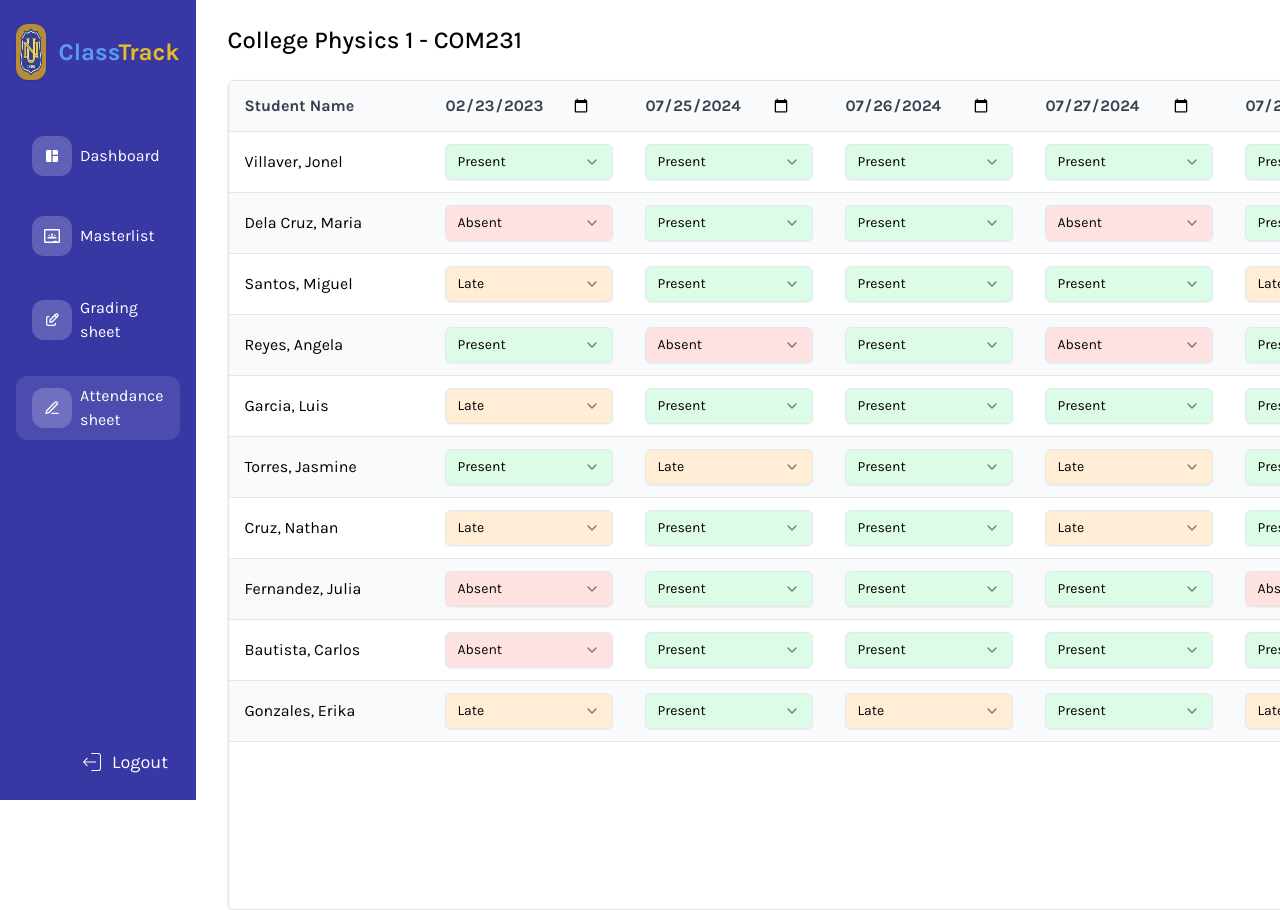
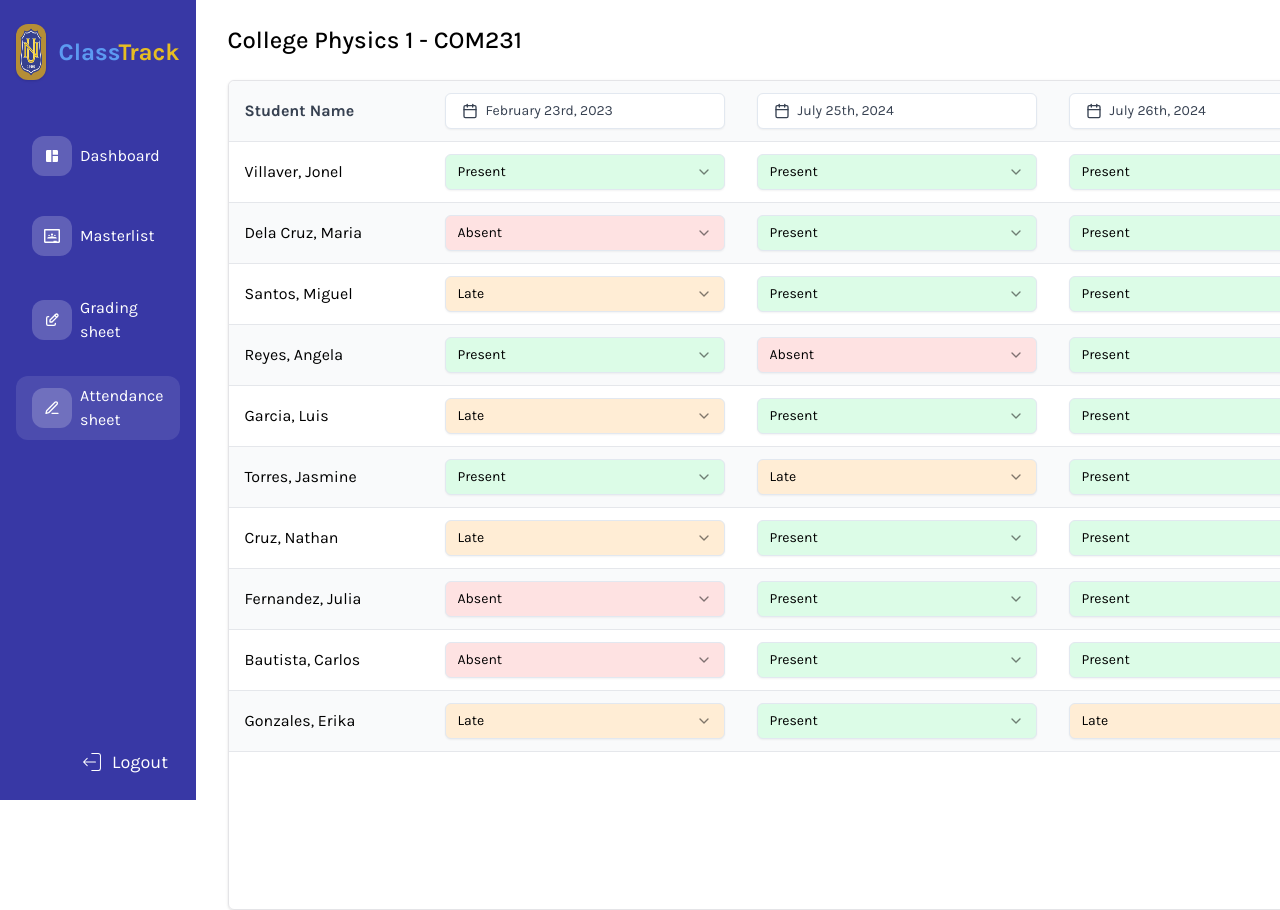
Before and after one commit to Nelman25/ClassTrack-Frontend, a React (Vite) app: page /attendance-sheet in a window 1280 px wide. Shown: the top 910 px of the page. Built offline with nearby package versions, Linux system fonts and the light colour scheme; a web font is replaced by a local one.

Commit message:
done date picker

```diff
--- a/src/components/DatePicker.jsx
+++ b/src/components/DatePicker.jsx
@@ -1,5 +1,3 @@
-"use client";
-
 import { useState } from "react";
 import { addDays, format } from "date-fns";
 import { Calendar as CalendarIcon } from "lucide-react";
@@ -22,20 +20,17 @@ import {
 import { useAttendanceStore } from "@/stores/attendances/attendanceStore";
 
 export function DatePicker({ date }) {
-  const dates = useAttendanceStore((state) => state.dates);
   const changeDate = useAttendanceStore((state) => state.changeDate);
   const [dateState, setDateState] = useState(date.attendance_date);
 
-  function formatDate(dateString) {
+  const formatDate = (dateString) => {
     const date = new Date(dateString);
     const year = date.getFullYear();
     const month = String(date.getMonth() + 1).padStart(2, "0");
     const day = String(date.getDate()).padStart(2, "0");
 
     return `${year}-${month}-${day}`;
-  }
-
-  console.log(dates);
+  };
 
   return (
     <Popover>
--- a/src/components/StudentAttendanceRow.jsx
+++ b/src/components/StudentAttendanceRow.jsx
@@ -14,7 +14,7 @@ export default function StudentAttendanceRow({ record, dates, index }) {
 
   return (
     <tr
-      className={`border-b hover:bg-blue-50 hover:-translate-y-1 transition-all  ${
+      className={`border-b hover:bg-blue-50 transition-all  ${
         index % 2 === 0 ? "bg-white" : "bg-gray-50"
       }`}
     >
--- a/src/pages/AttendanceSheet.jsx
+++ b/src/pages/AttendanceSheet.jsx
@@ -3,13 +3,13 @@ import { useEffect } from "react";
 import Loading from "@/components/Loading";
 
 import StudentAttendanceRow from "@/components/StudentAttendanceRow";
+import { DatePicker } from "@/components/DatePicker";
 
 export default function AttendanceSheet() {
   const dates = useAttendanceStore((state) => state.dates);
   const records = useAttendanceStore((state) => state.records);
   const loading = useAttendanceStore((state) => state.loading);
   const error = useAttendanceStore((state) => state.error);
-  const changeDate = useAttendanceStore((state) => state.changeDate);
   const addNewDate = useAttendanceStore((state) => state.addNewDate);
   const fetchDatesAndRecords = useAttendanceStore(
     (state) => state.fetchDatesAndRecords
@@ -18,8 +18,6 @@ export default function AttendanceSheet() {
   useEffect(() => {
     fetchDatesAndRecords();
   }, [fetchDatesAndRecords]);
-
-  console.log(records);
 
   return (
     <div className="w-full px-8">
@@ -56,14 +54,7 @@ export default function AttendanceSheet() {
                         className="min-w-[150px] text-md text-start text-gray-700 px-4 py-3"
                         key={date.date_id}
                       >
-                        <input
-                          className="bg-inherit"
-                          type="date"
-                          value={date.attendance_date}
-                          onChange={(e) =>
-                            changeDate(date.date_id, e.target.value)
-                          }
-                        />
+                        <DatePicker date={date} />
                       </th>
                     ))}
                     <th className="min-w-[150px]">
```
